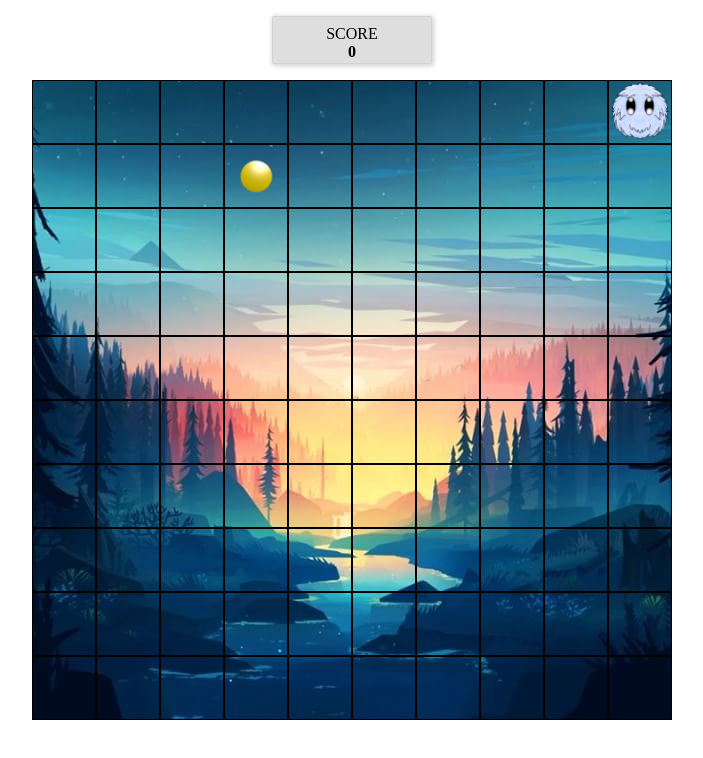
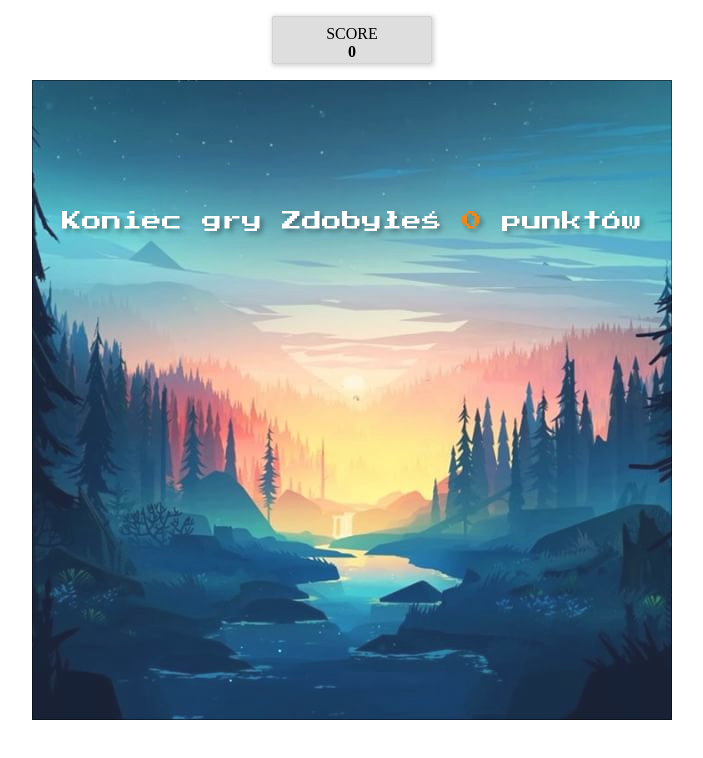
Before and after one commit to Luqe302/furry-game, a plain HTML site: page index.html in a window 1280 px wide. Shown: the whole page, without its empty margins (288-991 px from the left). Drawn offline with Linux system fonts and the light colour scheme.

Commit message:
Skonczony score

```diff
--- a/css/style.css
+++ b/css/style.css
@@ -15,12 +15,21 @@ section#score {
   width: 640px;
   height: 640px;
   margin: 1em auto;
-  background-image: url("../images/bcg3.jpg");
+  position: relative;
+}
 
+#board::before {
+    width: 640px;
+    height: 640px;
+    content: "";
+    background-image: url("../images/bcg3.jpg");
+    position: absolute;
+    z-index: -1;
+    opacity: .9;
 }
 
 #board  > div {
-  border: 1px solid black;
+  border: 1px solid rgba(0,0,0,.45);
   float: left;
   width: 64px;
   height: 64px;
@@ -38,7 +47,6 @@ section#score div {
   box-shadow: 1px 1px 5px 1px lightgray;
   margin: 1em auto;
 }
-
 
 
 
@@ -76,3 +84,41 @@ section#over pre {
 .invisible {
   display: none;
 }
+
+.wrapperScore {
+    display: flex;
+    justify-content: center;
+    width: 640px!important;
+    height: 640px!important;
+    position: relative;
+}
+
+.wrapperScore div {
+    top: 130px;
+    position: absolute;
+    color: white;
+    font-size: 20px;
+    font-family: 'Press Start 2P', cursive;
+    text-shadow: 3px 3px 5px rgba(0,0,0,.35)
+}
+
+.wrapperScore span {
+    animation: flash 2s infinite;
+}
+
+@keyframes flash {
+    0% {color: #e4b321;}
+    25% {color: #FF2005 }
+    50% {color: #006BFF}
+    75% {color: #A5CC14}
+    100% {color: #8FB209}
+}
+
+.light {
+    animation: light 1s;
+}
+
+@keyframes light {
+    from {box-shadow: 0 0 0 gold}
+    to {box-shadow: 0 0 100px transparent;}
+}
--- a/index.html
+++ b/index.html
@@ -5,6 +5,7 @@
     <meta charset="utf-8">
     <title>Javascript Furry game</title>
     <link rel="stylesheet" href="css/style.css">
+    <link href="https://fonts.googleapis.com/css?family=Press+Start+2P&amp;subset=latin-ext" rel="stylesheet">
 
 </head>
 
@@ -17,7 +18,9 @@
     </div>
   </section>
 
+<div class="coin">
 
+</div>
 
   <section id="board">
     <div></div>
--- a/js/out.js
+++ b/js/out.js
@@ -90,7 +90,7 @@ function Game() {
     self.coin = new Coin();
     self.score = 0;
     self.isGameOver = false;
-    self.speed = 550;
+    self.speed = 500;
 
     self.position = function(x, y) {
         return x + (y * 10);
@@ -154,14 +154,13 @@ function Game() {
         if (self.board[ self.position(self.furek.x,self.furek.y)] ===
         self.board[ self.position(self.coin.x,self.coin.y)]) {
             var divCoin = document.querySelector(".coin");
+            divCoin.classList.add("light");
             divCoin.classList.remove("coin");
             self.score = self.score + 1;
             self.divScore.innerText = self.score;
             self.coin = new Coin();
             self.showCoin();
             self.speed = self.speed - 100;
-            // funkcja, ktora wywoluje interwal
-            // i przekazuje mu nowy speed
         }
     };
 
@@ -171,10 +170,20 @@ function Game() {
             self.hideVisibleFurry();
             self.stopTimeout();
             console.log("gejm ower");
-            var koniec = document.querySelector("#board");
-            koniec.innerHTML = "Twoj wynik to " + self.score;
 
+            self.createScoreBoard();
         }
+    };
+
+    self.createScoreBoard = function() {
+        var scoreBoard = document.querySelector("#board");
+        var score = document.createElement("div");
+        var wrapperScore = document.createElement("div");
+        wrapperScore.className = "wrapperScore";
+        score.innerHTML = "Koniec gry" + " Zdobyłeś <span>" + self.score + "</span> punktów";
+        scoreBoard.innerHTML = "";
+        scoreBoard.appendChild(wrapperScore);
+        wrapperScore.appendChild(score);
     };
 
     self.startMove = function() {
```
Also changed, not shown: js/game.js (+14 -3 lines).
